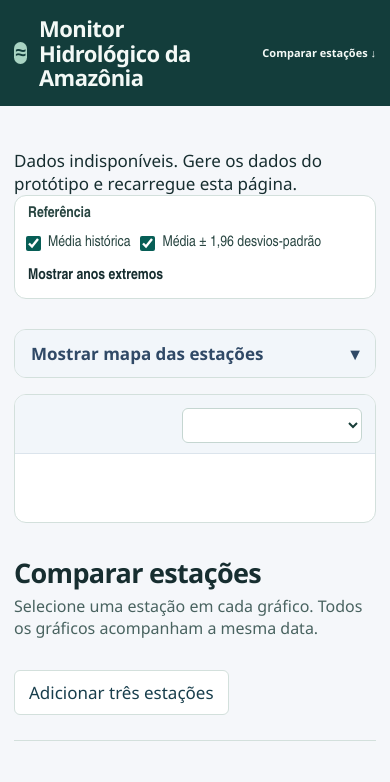
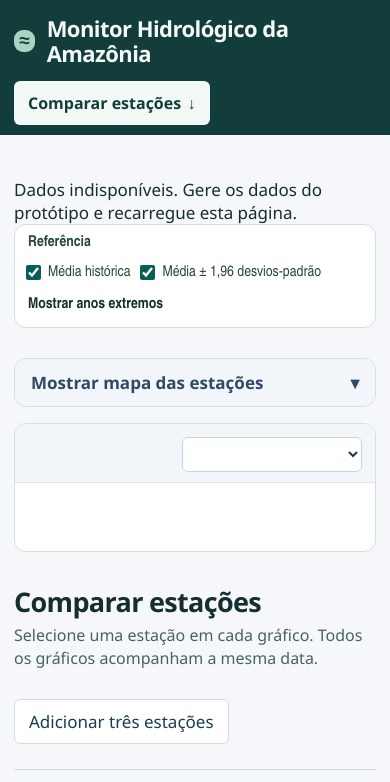
Before and after one commit to thiagosfsilva/amazon-hydro-monitor, a plain HTML site: page site/index.html in a window 390 px wide. Drawn offline with Linux system fonts and the light colour scheme; a script that the page names is missing.

Commit message:
style(monitor): make comparison navigation prominent

```diff
--- a/site/index.html
+++ b/site/index.html
@@ -9,7 +9,7 @@ author: OpenAI Codex, for Thiago Silva
   <meta charset="utf-8">
   <meta name="viewport" content="width=device-width, initial-scale=1">
   <title>Monitor Hidrológico da Amazônia</title>
-  <link rel="stylesheet" href="styles.css?v=mobile-map">
+  <link rel="stylesheet" href="styles.css?v=compare-button">
   <script defer src="views/v2_prototype.js?v=warm-cool-years"></script>
   <script defer src="views/monitor_boundary.js"></script>
   <script defer src="graphics.js?v=mobile-map"></script>
--- a/site/styles.css
+++ b/site/styles.css
@@ -37,7 +37,7 @@ main.shell { font-size: 1.0625rem; }
 .masthead { display: flex; justify-content: space-between; align-items: center; min-height: 62px; gap: 16px; }
 .brand { display: inline-flex; align-items: center; gap: 12px; padding-block: 16px; font-size: clamp(24px, 3vw, 38px); font-weight: 650; line-height: 1.12; }
 .brand-mark { display: grid; place-items: center; height: 28px; width: 28px; border-radius: 9px; background: #a9d4c3; color: #133d3b; font-size: 23px; line-height: 1; }
-.masthead a { font-size: 13px; font-weight: 600; text-decoration: none; }
+.masthead a { display: inline-flex; align-items: center; justify-content: center; gap: .4em; min-height: 44px; padding: 8px 14px; border-radius: 6px; background: #f2f8f5; color: #133d3b; font-size: 1.0625rem; font-weight: 650; text-decoration: none; line-height: 1.2; }
 .masthead a:hover { text-decoration: underline; }
 
 .page-title { display: flex; justify-content: space-between; align-items: end; gap: 16px; padding: 14px 0; }
@@ -170,7 +170,8 @@ select { width: 100%; min-height: 35px; color: #183e39; border: 1px solid #c5d6d
 @media (max-width: 540px) {
   .shell { width: calc(100% - 28px); }
   .masthead { min-height: 53px; }
-  .masthead a { font-size: 11px; white-space: nowrap; }
+  .masthead { flex-wrap: wrap; gap: 0 12px; padding-bottom: 10px; }
+  .masthead a { font-size: 1rem; white-space: nowrap; }
   .brand { font-size: 22px; }
   .brand-mark { height: 22px; width: 22px; font-size: 19px; }
   .page-title { display: block; padding: 23px 0 16px; }
```
